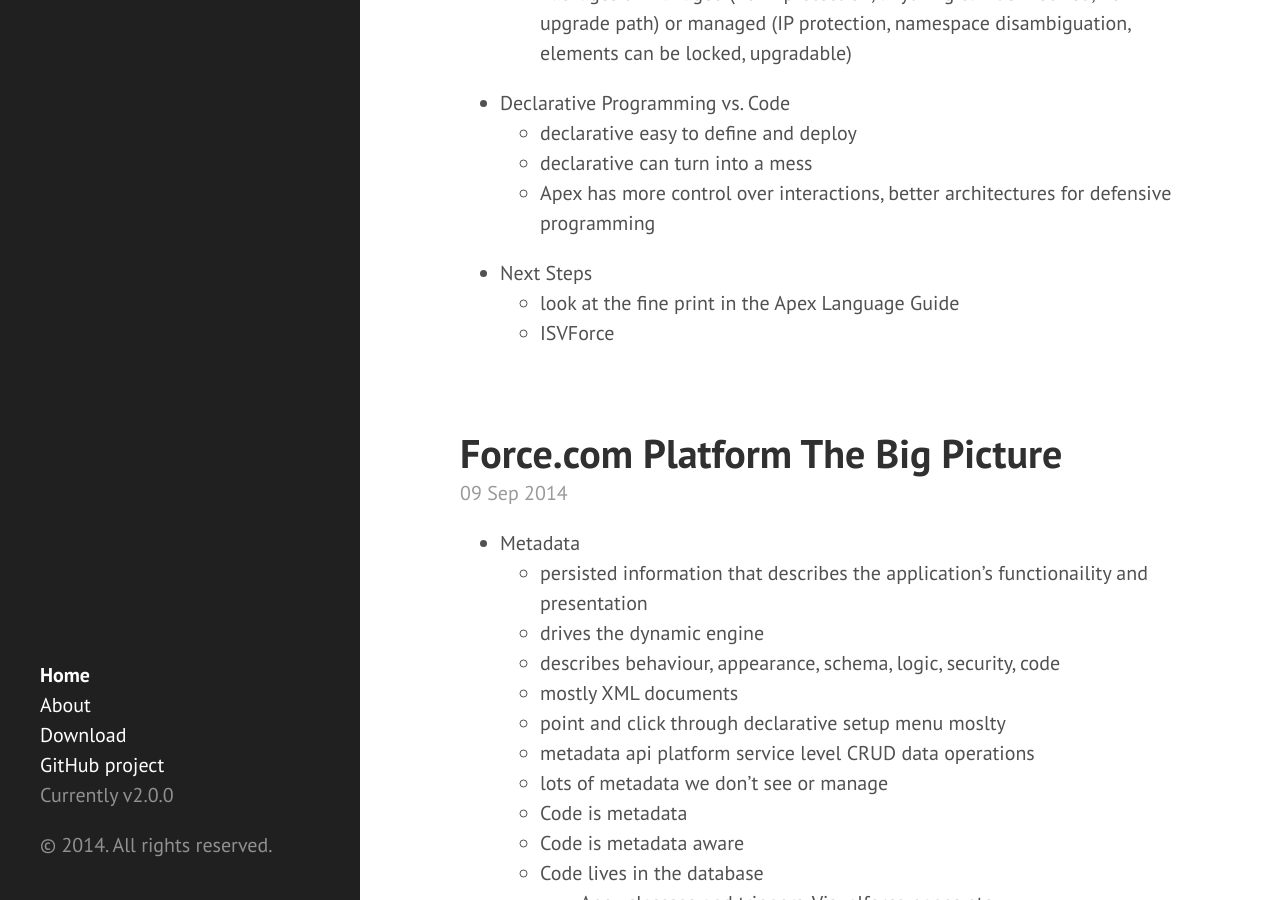
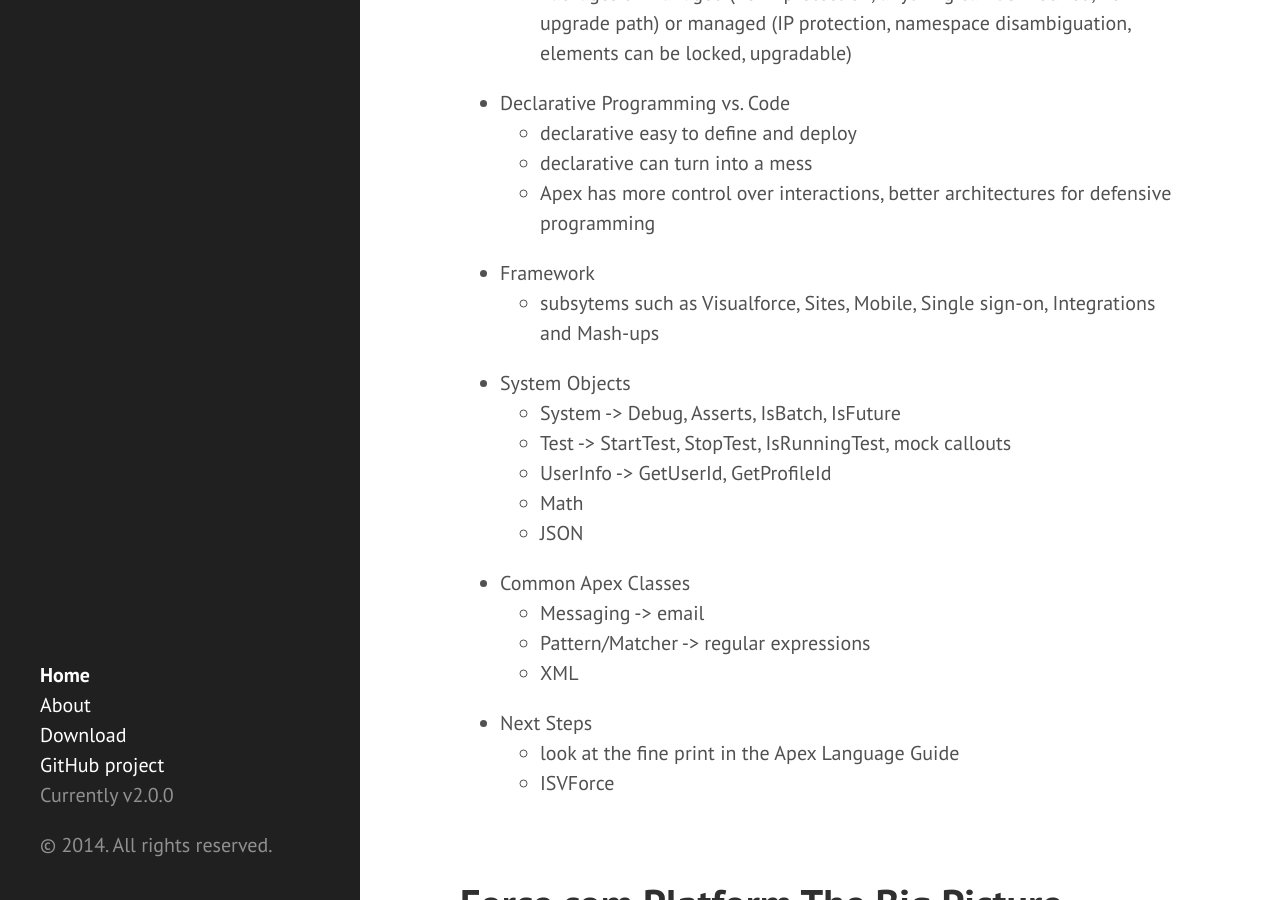
Before and after one commit to eneiand/eneiand.github.io, a Jekyll site: the page built from index.html, in a window 1280 px wide and 900 px high, scrolled down 6829 px. Built offline with Jekyll 4.4.1, drawn with Linux system fonts in a browser that asks for light colours; Markdown is read by kramdown in place of the engine named in the settings; the list of posts is cut into pages by our own code.

Commit message:
Update 2014-09-10-force.com-apex-fundamentals.md

```diff
--- a/_posts/2014-09-10-force.com-apex-fundamentals.md
+++ b/_posts/2014-09-10-force.com-apex-fundamentals.md
@@ -179,6 +179,18 @@
   * declarative easy to define and deploy
   * declarative can turn into a mess
   * Apex has more control over interactions, better architectures for defensive programming
+* Framework
+  * subsytems such as Visualforce, Sites, Mobile, Single sign-on, Integrations and Mash-ups
+* System Objects
+  * System -> Debug, Asserts, IsBatch, IsFuture
+  * Test -> StartTest, StopTest, IsRunningTest, mock callouts
+  * UserInfo -> GetUserId, GetProfileId
+  * Math
+  * JSON
+* Common Apex Classes
+  * Messaging -> email
+  * Pattern/Matcher -> regular expressions
+  * XML
 * Next Steps
   * look at the fine print in the Apex Language Guide
   * ISVForce
```
